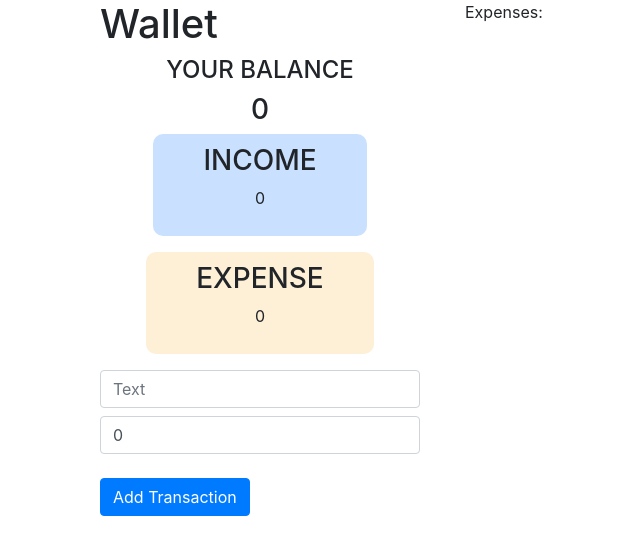
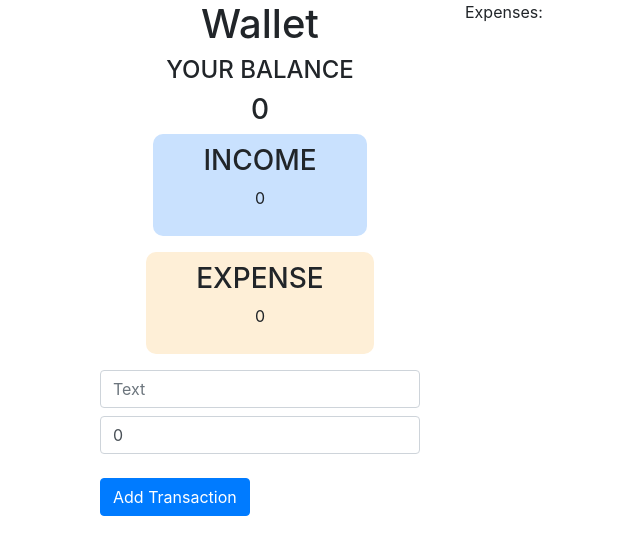
Before and after one commit to Ajayprajapati786/snva, a React (Create React App) app: page / in a window 1280 px wide. Shown: the top 554 px of the page, without its empty margins (0-640 px from the left). Built offline with nearby package versions, Linux system fonts and the light colour scheme.

Commit message:
added head styling

```diff
--- a/src/components/Addexpenses.js
+++ b/src/components/Addexpenses.js
@@ -51,7 +51,7 @@ const Addexpenses = () => {
 
   return (
     <div className="container">
-      <h1>Wallet</h1>
+      <h1 className="text-center">Wallet</h1>
       <h4 className="text-center">YOUR BALANCE</h4>
       <h3 className="text-center">{calculateBalance()}</h3>
 
```
